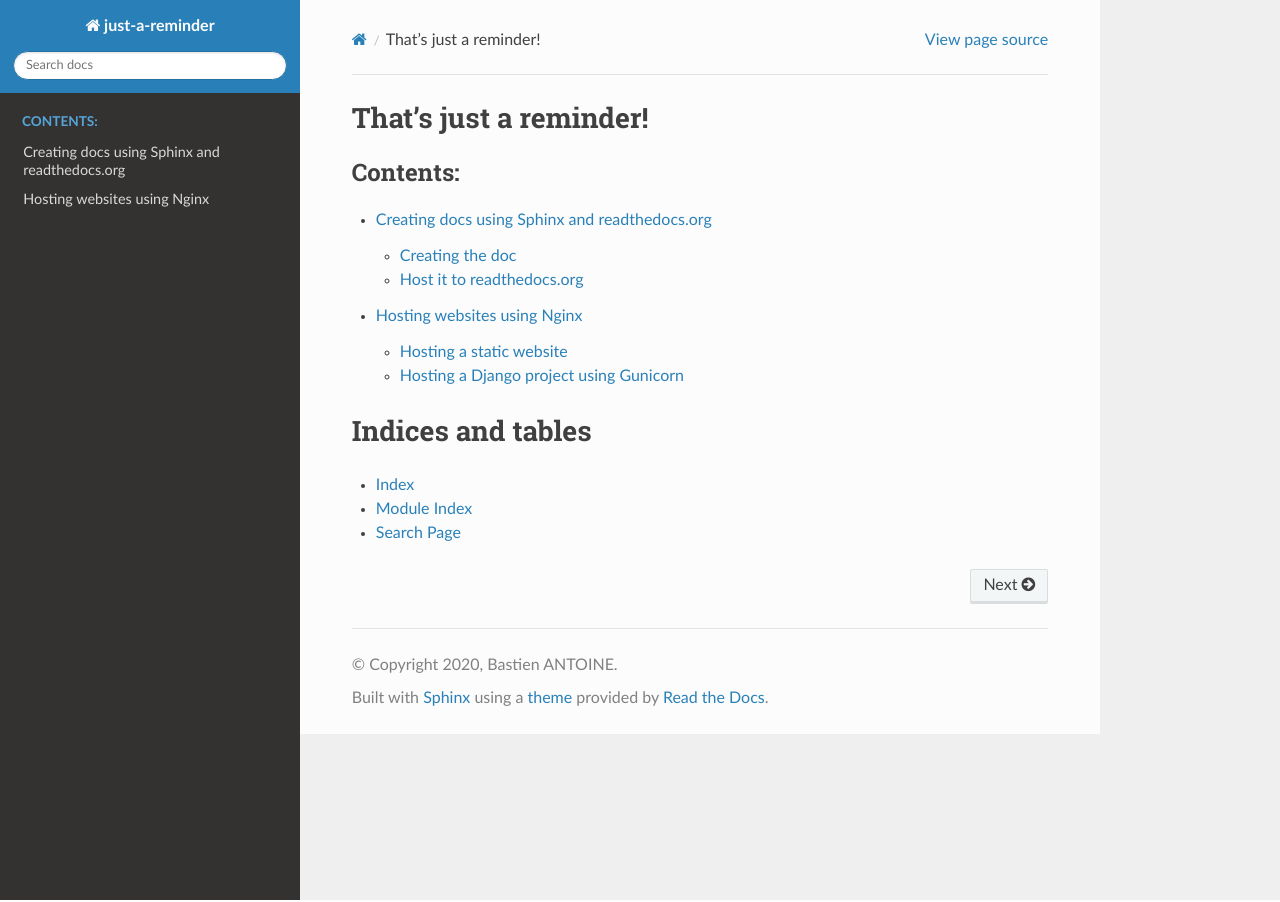
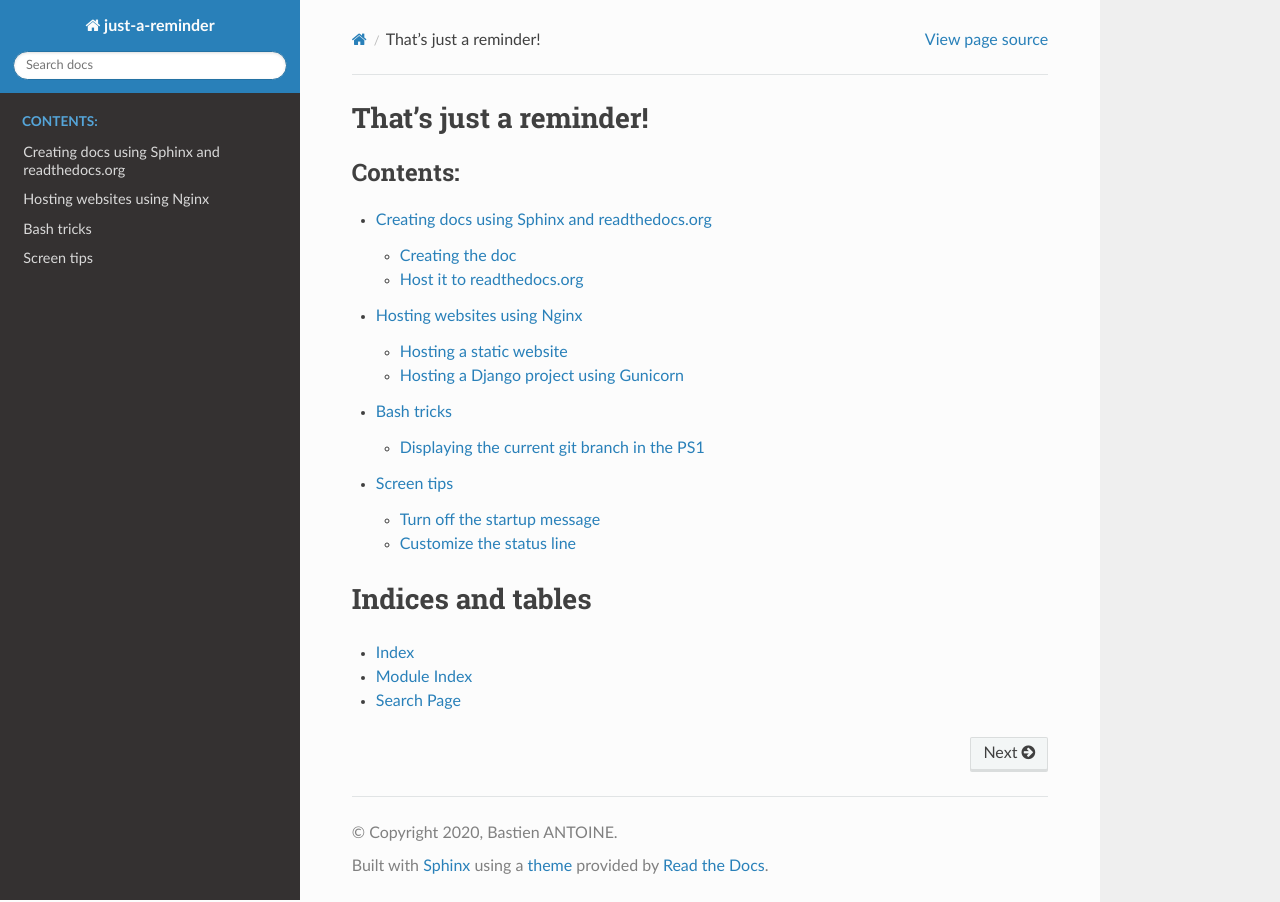
Before and after one commit to bastantoine/just-a-reminder, a Sphinx documentation site: the page built from docs/source/index.rst, in a window 1280 px wide. Built offline with Sphinx 7.4.7 and the Read the Docs theme 2.0.0, drawn with Linux system fonts in a browser that asks for light colours.

Commit message:
Added various.rst file

```diff
--- a/docs/source/index.rst
+++ b/docs/source/index.rst
@@ -7,6 +7,7 @@ That's just a reminder!
 
    docs_sphinx
    nginx
+   various.rst
 
 Indices and tables
 ==================
--- /dev/null
+++ b/docs/source/various.rst
@@ -0,0 +1,38 @@
+Bash tricks
+===========
+
+Displaying the current git branch in the PS1
+--------------------------------------------
+
+Define the following command in your ``.bashrc``:
+
+.. code-block:: bash
+
+    parse_git_branch() {
+        output=$(git branch 2> /dev/null | sed -e '/^[^*]/d' -e 's/* \(.*\)/ \1/')
+        if [ "$output" != "" ]; then
+            echo -e "\e[1;33m${output:1}\e[1;37m"
+        else
+            echo " "
+        fi
+    }
+
+Screen tips
+===========
+
+All the code shown below must be placed inside a ``.screenrc`` file inside your home folder.
+
+Turn off the startup message
+----------------------------
+
+::
+
+   startup_message off
+
+Customize the status line
+-------------------------
+
+::
+
+ hardstatus alwayslastline
+ hardstatus string '%{= kG}[ %{G}%H %{g}][%= %{= kw}%?%-Lw%?%{r}(%{W}%n*%f%t%?(%u)%?%{r})%{w}%?%+Lw%?%?%= %{g}][%{B} %m-%d %{W}%c %{g}]'
```
